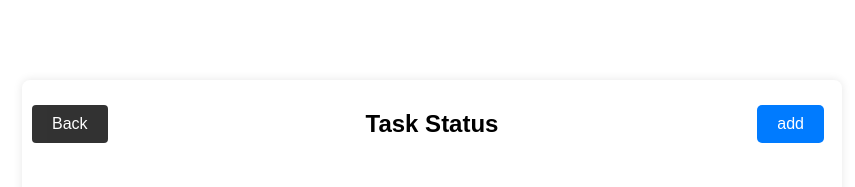
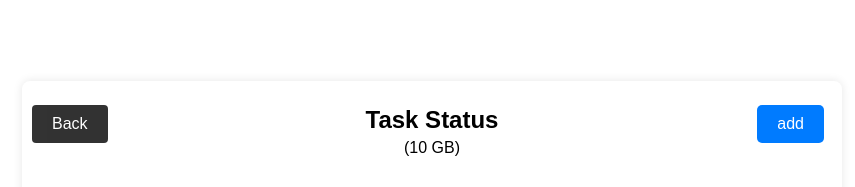
Before and after one commit to clean17/random-player, a Flask app: template app/templates/status.html in a window 1280 px wide. Shown: the part 243-430 px from the top of the page, without its empty margins (208-1063 px from the left). Run offline with Flask 3, Linux system fonts and the light colour scheme; the template is opened without the code that fills it: most values are stand-ins (such as "Sample title", 1, 10 or a date in 2020); parts of the project's set-up code (start-up, migrations or seed data) failed here and were passed over.

Commit message:
add drive free space

```diff
--- a/app/static/css/status.css
+++ b/app/static/css/status.css
@@ -17,6 +17,14 @@ body {
     max-width: 800px;
     text-align: center;
     overflow-x: auto;
+}
+.content {
+    display: flex;
+    flex-direction: column;
+    align-items: center;
+}
+h2 {
+    margin: 15px 0 5px 0;
 }
 .table-container {
     max-height: 85vh;
--- a/app/templates/status.html
+++ b/app/templates/status.html
@@ -27,7 +27,11 @@
                 <a href="{{ url_for('auth.logout') }}">Logout</a>
             </div>
         </div>#}
-        <h2 style="flex-grow: 1; text-align: center;">Task Status</h2>
+        <div class="content">
+            <h2>Task Status</h2>
+            <div id="freeSize" class="free-size">({{ free_space_gb|round(2) }} GB)</div>
+        </div>
+{#        <h2 style="flex-grow: 1; text-align: center;">Task Status</h2>#}
         <a href="{{ url_for('ffmpeg.ffmpeg') }}" style="position: absolute; right: 8px;">
             <button type="button" class="button" id="addButton">add</button>
         </a>
```
Also changed, not shown: app/ffmpeg_handle.py (+9 -1 lines), test/free_space.py (added, +10 -0 lines).
